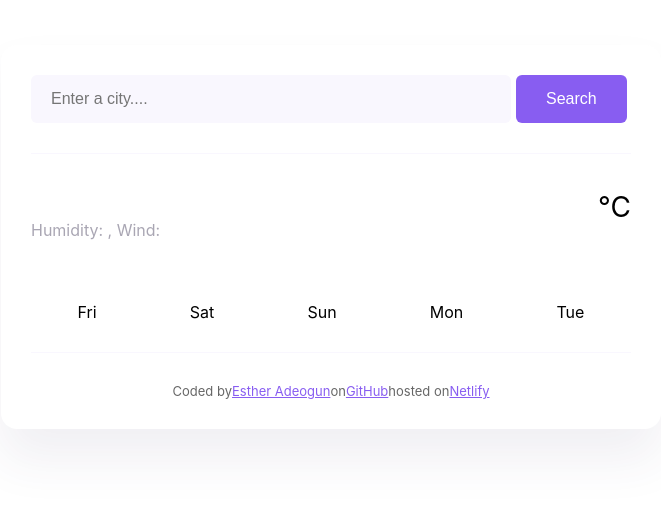
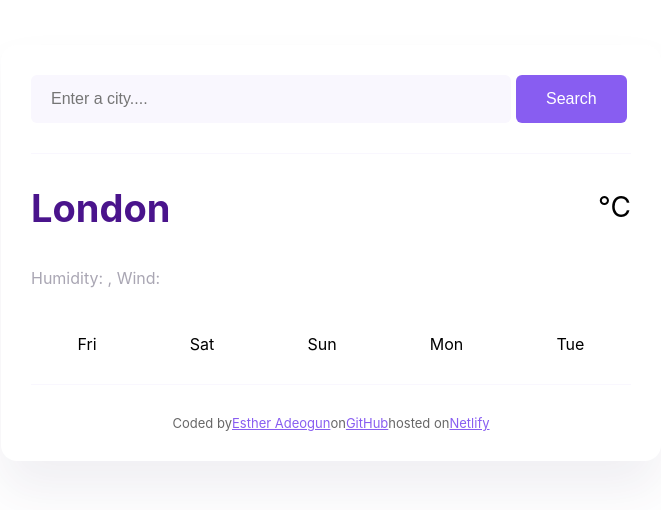
Before and after one commit to adeogunesther95-lab/lesson-4-homework, a React (Create React App) app: page / in a window 1280 px wide. Shown: the top 510 px of the page, without its empty margins (309-970 px from the left). Built offline with nearby package versions, Linux system fonts and the light colour scheme.

Commit message:
updated the h1 and image

```diff
--- a/src/App.js
+++ b/src/App.js
@@ -49,7 +49,7 @@ function App() {
         <main>
           <div className="weather-container">
             <div>
-              <h1 className="weather-app-city"></h1>
+              <h1 className="weather-app-city">London</h1>
               <p className="weather-app-details">
                 <span id="time"></span> <span id="description"></span>
                 <br />
```
